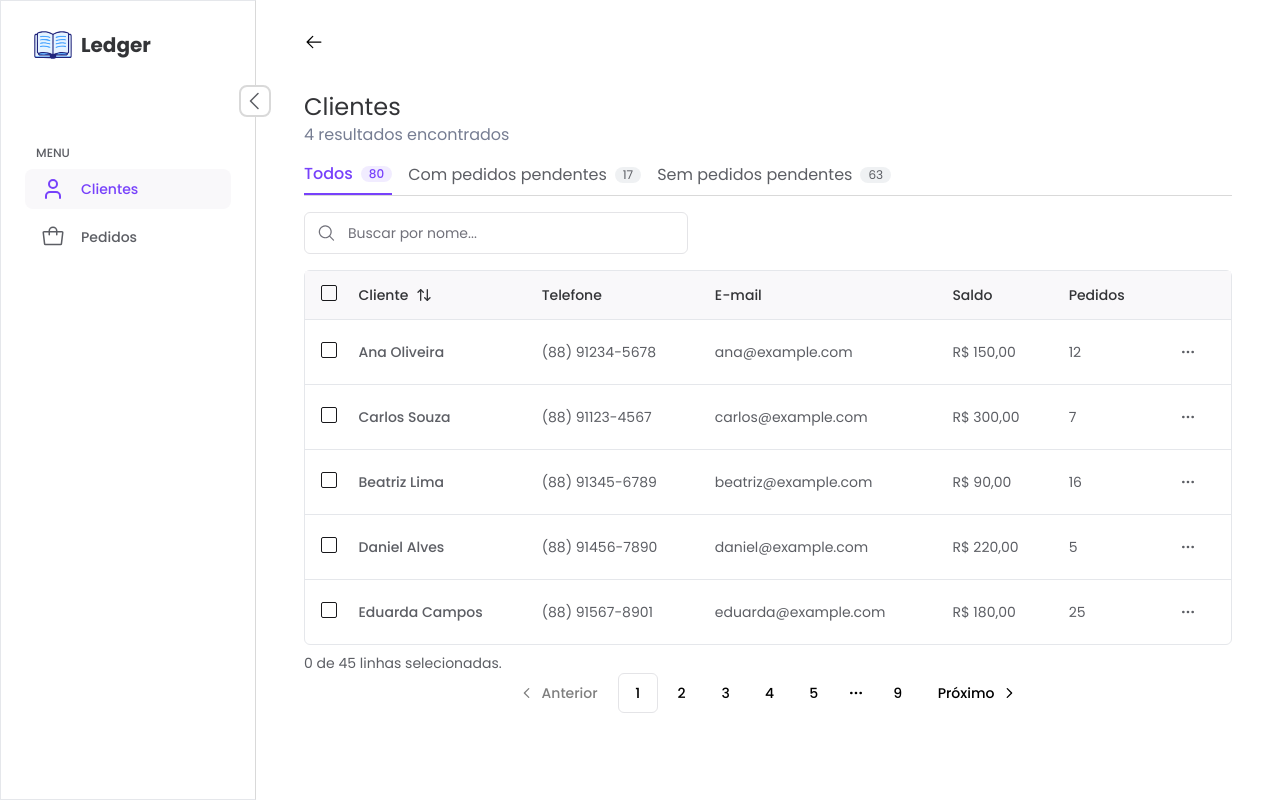
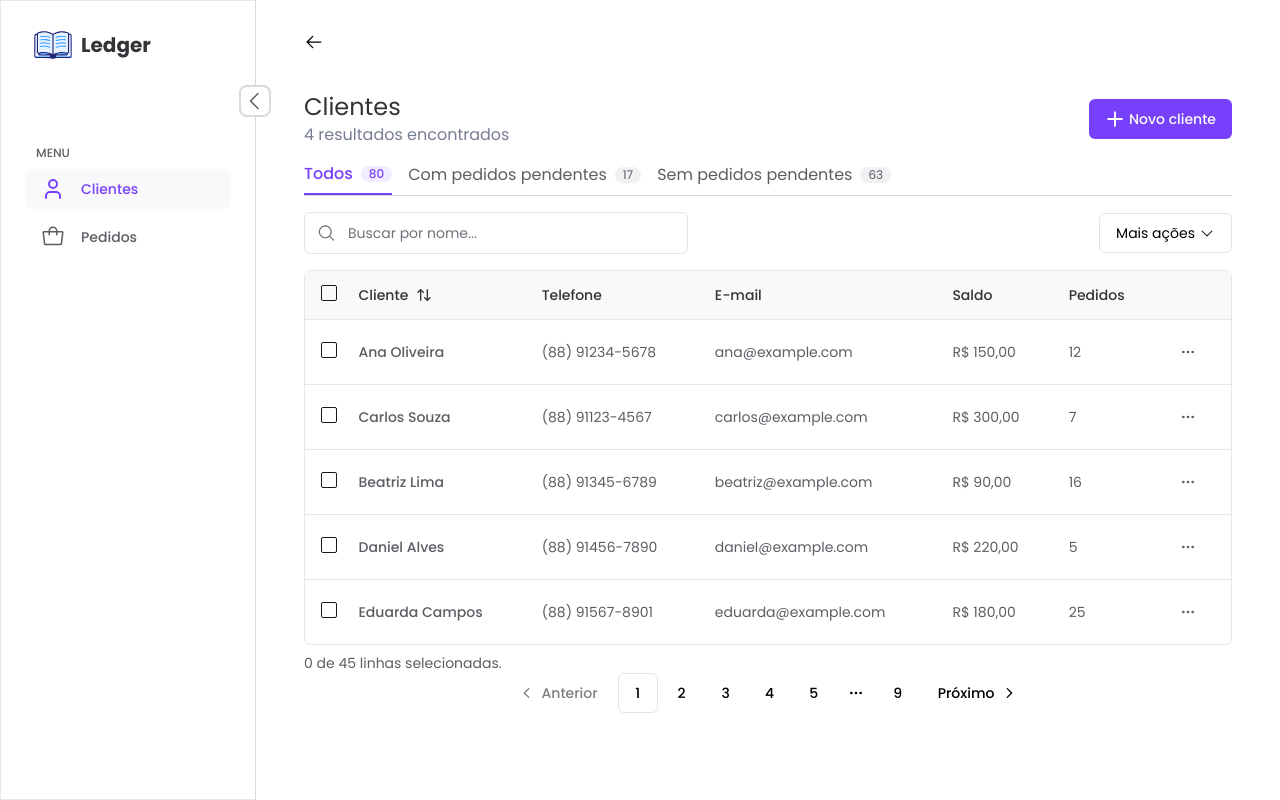
Before and after one commit to pedrogrigorio/customer-ledger, a Next.js app in the folder web/: page /customers in a window 1280 px wide. Built offline with nearby package versions, Linux system fonts and the light colour scheme.

Commit message:
create actions button for selected rows and new customer button

```diff
--- /dev/null
+++ b/web/src/app/customers/create/page.tsx
@@ -0,0 +1,7 @@
+export default function CreateCustomer() {
+  return (
+    <div>
+      <div>create customer</div>
+    </div>
+  )
+}
--- a/web/src/app/customers/page.tsx
+++ b/web/src/app/customers/page.tsx
@@ -4,12 +4,14 @@ import TabsProvider from '@/components/ui/tabs/tabs-context'
 import Selectors from '@/components/ui/tabs/selectors'
 import Content from '@/components/ui/tabs/content'
 
-import { ArrowLeft } from '@phosphor-icons/react/dist/ssr'
+import { ArrowLeft, Plus } from '@phosphor-icons/react/dist/ssr'
 import { Tabs } from '@/types/customer-tabs'
 import { columns } from '@/components/tables/columns'
 import { DataTable } from '@/components/tables/data-table'
 import { Customer } from '@/types/customer'
 import { customers } from '@/data/customers-data'
+import { Button } from '@/components/shadcnui/button'
+import Link from 'next/link'
 
 const tabs = [
   {
@@ -46,9 +48,20 @@ export default function Customers() {
       </div>
 
       {/* Content */}
-      <div>
-        <h1 className="text-2xl">Clientes</h1>
-        <span className="text-terciary">4 resultados encontrados</span>
+      <div className="flex justify-between items-center">
+        <div>
+          <h1 className="text-2xl">Clientes</h1>
+          <span className="text-terciary">4 resultados encontrados</span>
+        </div>
+        <Button
+          className="bg-button-primary gap-1 hover:bg-button-primary-hover"
+          asChild
+        >
+          <Link href="customers/create">
+            <Plus size={20} weight="bold" className="text-white" />
+            <span>Novo cliente</span>
+          </Link>
+        </Button>
       </div>
 
       <TabsProvider tabs={tabs}>
@@ -56,8 +69,14 @@ export default function Customers() {
         <Content value="all">
           <DataTable columns={columns} data={data} />
         </Content>
-        <Content value="pendingOrder">Teste2</Content>
-        <Content value="noPendingOrder">Teste3</Content>
+
+        <Content value="pendingOrder">
+          <DataTable columns={columns} data={data.slice(5)} />
+        </Content>
+
+        <Content value="noPendingOrder">
+          <DataTable columns={columns} data={data.slice(20)} />
+        </Content>
       </TabsProvider>
     </div>
   )
--- a/web/src/components/layout/sidebar/menu.tsx
+++ b/web/src/components/layout/sidebar/menu.tsx
@@ -19,13 +19,17 @@ export default function Menu({ sidebarIsOpen }: MenuProps) {
 
       {/* Menu */}
       <ul className="flex flex-col gap-2">
-        {menu.map((item) => (
+        {menu.map((item) => {
+          const isActive =
+            pathname === item.path || pathname.startsWith(item.path)
+
+          return (
             <Link key={item.id} href={item.path}>
               <li
                 className={cn(
                   'flex items-center h-10 cursor-pointer rounded-lg',
-                pathname === item.path && 'text-contrast bg-table-header',
-                pathname !== item.path && 'hover:text-primary',
+                  isActive && 'text-contrast bg-table-header',
+                  !isActive && 'hover:text-primary',
                 )}
               >
                 {/* Icon */}
@@ -44,7 +48,8 @@ export default function Menu({ sidebarIsOpen }: MenuProps) {
                 </span>
               </li>
             </Link>
-        ))}
+          )
+        })}
       </ul>
     </div>
   )
--- a/web/src/components/tables/columns.tsx
+++ b/web/src/components/tables/columns.tsx
@@ -94,6 +94,7 @@ export const columns: ColumnDef<Customer>[] = [
           </DropdownMenuTrigger>
           <DropdownMenuContent align="end">
             <DropdownMenuLabel>Ações</DropdownMenuLabel>
+            <DropdownMenuSeparator />
             <DropdownMenuItem>Visualizar pedidos</DropdownMenuItem>
             <DropdownMenuItem>Editar cliente</DropdownMenuItem>
             <DropdownMenuSeparator />
--- a/web/src/components/tables/data-table.tsx
+++ b/web/src/components/tables/data-table.tsx
@@ -3,6 +3,9 @@
 import CustomPagination from '../ui/pagination'
 import TableSearchField from '../ui/table-search-field'
 import React from 'react'
+
+import { CaretDown } from '@phosphor-icons/react/dist/ssr'
+import { Button } from '../shadcnui/button'
 import {
   ColumnDef,
   ColumnFiltersState,
@@ -23,6 +26,15 @@ import {
   TableHeader,
   TableRow,
 } from '@/components/shadcnui/table'
+
+import {
+  DropdownMenu,
+  DropdownMenuTrigger,
+  DropdownMenuContent,
+  DropdownMenuLabel,
+  DropdownMenuItem,
+  DropdownMenuSeparator,
+} from '../shadcnui/dropdown-menu'
 
 interface DataTableProps<TData, TValue> {
   columns: ColumnDef<TData, TValue>[]
@@ -64,13 +76,35 @@ export function DataTable<TData, TValue>({
 
   return (
     <div>
+      <div className="flex justify-between items-center">
         <TableSearchField
           placeholder="Buscar por nome..."
-        value={(table.getColumn('customer')?.getFilterValue() as string) ?? ''}
+          value={
+            (table.getColumn('customer')?.getFilterValue() as string) ?? ''
+          }
           onChange={(event) =>
             table.getColumn('customer')?.setFilterValue(event.target.value)
           }
+          className="flex-1 max-w-sm"
         />
+
+        <DropdownMenu>
+          <DropdownMenuTrigger asChild>
+            <Button variant={'outline'} className="gap-1 font-normal">
+              <span>Mais ações</span>
+              <CaretDown size={16} />
+            </Button>
+          </DropdownMenuTrigger>
+          <DropdownMenuContent align="end">
+            <DropdownMenuLabel>Ações</DropdownMenuLabel>
+            <DropdownMenuSeparator />
+            <DropdownMenuItem>
+              Deletar selecionados (
+              {table.getFilteredSelectedRowModel().rows.length})
+            </DropdownMenuItem>
+          </DropdownMenuContent>
+        </DropdownMenu>
+      </div>
 
       <div className="rounded-md border">
         <Table>
--- a/web/src/components/ui/table-search-field/index.tsx
+++ b/web/src/components/ui/table-search-field/index.tsx
@@ -1,13 +1,17 @@
 import { InputHTMLAttributes } from 'react'
 import { MagnifyingGlass } from '@phosphor-icons/react/dist/ssr'
 import { Input } from '@/components/shadcnui/input'
+import { cn } from '@/lib/utils'
 
 interface TableSearchFieldProps extends InputHTMLAttributes<HTMLInputElement> {}
 
-export default function TableSearchField(props: TableSearchFieldProps) {
+export default function TableSearchField({
+  className,
+  ...props
+}: TableSearchFieldProps) {
   return (
-    <div className="flex items-center py-4">
-      <div className="flex w-full items-center max-w-sm px-3 rounded-md border border-zinc-200">
+    <div className={cn('flex items-center py-4', className)}>
+      <div className="flex w-full items-center px-3 rounded-md border border-zinc-200">
         <MagnifyingGlass size={20} className="text-zinc-500" />
         <Input
           {...props}
```
Lines whose indentation alone changed are shown as unchanged.
